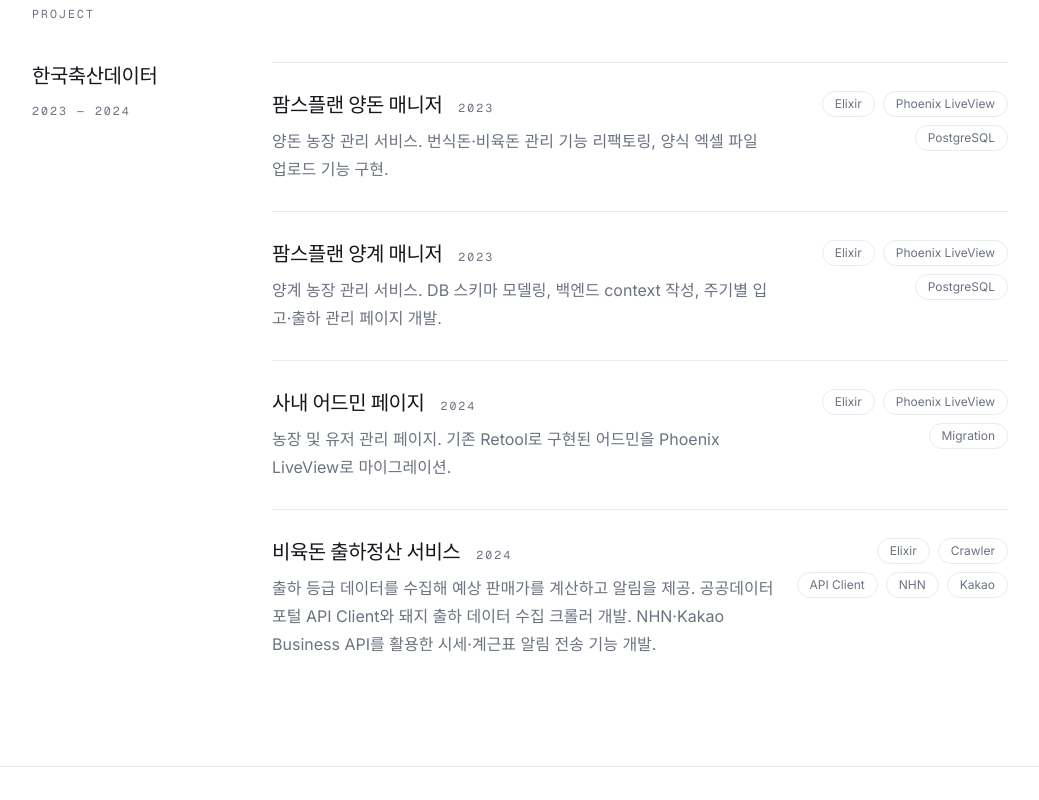
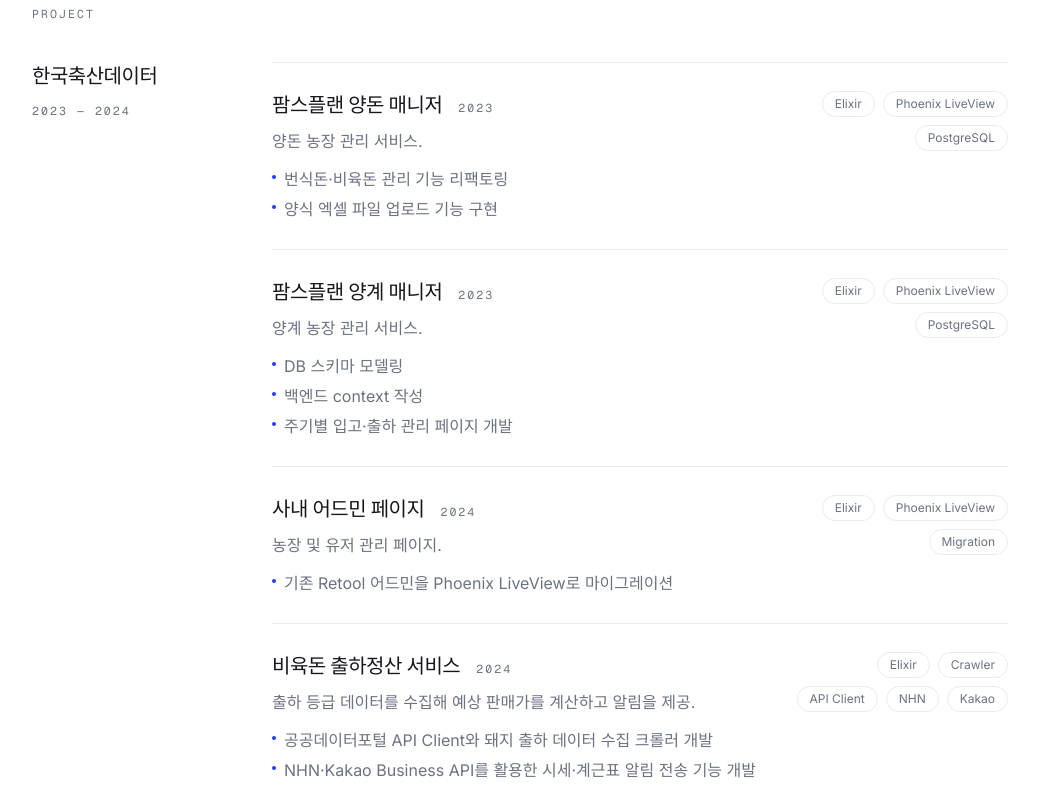
Before and after one commit to justine-yun/yun_portfolio, a Next.js app: page / in a window 1280 px wide. Shown: the part 1080-1880 px from the top of the page, without its empty margins (120-1159 px from the left). Built offline with nearby package versions, Linux system fonts and the light colour scheme.

Commit message:
project 레이아웃 수정

```diff
--- a/app/dictionaries.ts
+++ b/app/dictionaries.ts
@@ -10,7 +10,8 @@ export const LOCALES: { code: Locale; label: string }[] = [
 
 type Project = {
   title: string;
-  blurb: string;
+  summary: string;
+  roles: string[];
   year: string;
   tags: string[];
 };
@@ -73,26 +74,39 @@ export const dictionaries: Record<Locale, Dictionary> = {
     projects: [
       {
         title: "팜스플랜 양돈 매니저",
-        blurb: "양돈 농장 관리 서비스. 번식돈·비육돈 관리 기능 리팩토링, 양식 엑셀 파일 업로드 기능 구현.",
+        summary: "양돈 농장 관리 서비스.",
+        roles: [
+          "번식돈·비육돈 관리 기능 리팩토링",
+          "양식 엑셀 파일 업로드 기능 구현",
+        ],
         year: "2023",
         tags: ["Elixir", "Phoenix LiveView", "PostgreSQL"],
       },
       {
         title: "팜스플랜 양계 매니저",
-        blurb: "양계 농장 관리 서비스. DB 스키마 모델링, 백엔드 context 작성, 주기별 입고·출하 관리 페이지 개발.",
+        summary: "양계 농장 관리 서비스.",
+        roles: [
+          "DB 스키마 모델링",
+          "백엔드 context 작성",
+          "주기별 입고·출하 관리 페이지 개발",
+        ],
         year: "2023",
         tags: ["Elixir", "Phoenix LiveView", "PostgreSQL"],
       },
       {
         title: "사내 어드민 페이지",
-        blurb: "농장 및 유저 관리 페이지. 기존 Retool로 구현된 어드민을 Phoenix LiveView로 마이그레이션.",
+        summary: "농장 및 유저 관리 페이지.",
+        roles: ["기존 Retool 어드민을 Phoenix LiveView로 마이그레이션"],
         year: "2024",
         tags: ["Elixir", "Phoenix LiveView", "Migration"],
       },
       {
         title: "비육돈 출하정산 서비스",
-        blurb:
-          "출하 등급 데이터를 수집해 예상 판매가를 계산하고 알림을 제공. 공공데이터포털 API Client와 돼지 출하 데이터 수집 크롤러 개발. NHN·Kakao Business API를 활용한 시세·계근표 알림 전송 기능 개발.",
+        summary: "출하 등급 데이터를 수집해 예상 판매가를 계산하고 알림을 제공.",
+        roles: [
+          "공공데이터포털 API Client와 돼지 출하 데이터 수집 크롤러 개발",
+          "NHN·Kakao Business API를 활용한 시세·계근표 알림 전송 기능 개발",
+        ],
         year: "2024",
         tags: ["Elixir", "Crawler", "API Client", "NHN", "Kakao"],
       },
@@ -141,28 +155,39 @@ export const dictionaries: Record<Locale, Dictionary> = {
     projects: [
       {
         title: "Farmsplan Pig Manager",
-        blurb:
-          "A pig farm management service. Breeding/feeder pig feature refactoring, Excel-template data upload.",
+        summary: "A pig farm management service.",
+        roles: [
+          "Breeding/feeder pig feature refactoring",
+          "Excel-template data upload",
+        ],
         year: "2023",
         tags: ["Elixir", "Phoenix LiveView", "PostgreSQL"],
       },
       {
         title: "Farmsplan Poultry Manager",
-        blurb:
-          "A poultry farm management service. DB schema modeling, backend context authoring, inbound/shipping management pages.",
+        summary: "A poultry farm management service.",
+        roles: [
+          "DB schema modeling",
+          "Backend context authoring",
+          "Inbound/shipping management pages",
+        ],
         year: "2023",
         tags: ["Elixir", "Phoenix LiveView", "PostgreSQL"],
       },
       {
         title: "Internal Admin Page",
-        blurb: "Farm and user management page. Retool admin migration to Phoenix LiveView.",
+        summary: "Farm and user management page.",
+        roles: ["Retool admin migration to Phoenix LiveView"],
         year: "2024",
         tags: ["Elixir", "Phoenix LiveView", "Migration"],
       },
       {
         title: "Feeder-Pig Shipping Settlement",
-        blurb:
-          "Shipping-grade data collection, sale-price estimation, and alerts. Public-data API client & crawler development, price/scale-ticket alerts via NHN and Kakao Business APIs.",
+        summary: "Shipping-grade data collection, sale-price estimation, and alerts.",
+        roles: [
+          "Public-data API client & crawler development",
+          "Price/scale-ticket alerts via NHN and Kakao Business APIs",
+        ],
         year: "2024",
         tags: ["Elixir", "Crawler", "API Client", "NHN", "Kakao"],
       },
--- a/app/page.tsx
+++ b/app/page.tsx
@@ -135,7 +135,18 @@ function Project() {
                       </h3>
                       <span className="eyebrow">{project.year}</span>
                     </div>
-                    <p className="mt-2 max-w-xl leading-7 text-muted">{project.blurb}</p>
+                    <p className="mt-2 max-w-xl leading-7 text-muted">{project.summary}</p>
+                    <ul className="mt-3 space-y-1.5">
+                      {project.roles.map(role => (
+                        <li key={role} className="flex gap-2 leading-6 text-muted">
+                          <span
+                            aria-hidden
+                            className="mt-2 h-1 w-1 shrink-0 rounded-full bg-accent"
+                          />
+                          <span>{role}</span>
+                        </li>
+                      ))}
+                    </ul>
                   </div>
                   <div className="flex flex-wrap gap-2 sm:max-w-[220px] sm:justify-end">
                     {project.tags.map(tag => (
```
Also changed, not shown: 1 other file (tests, documents, lock files or other folders).
